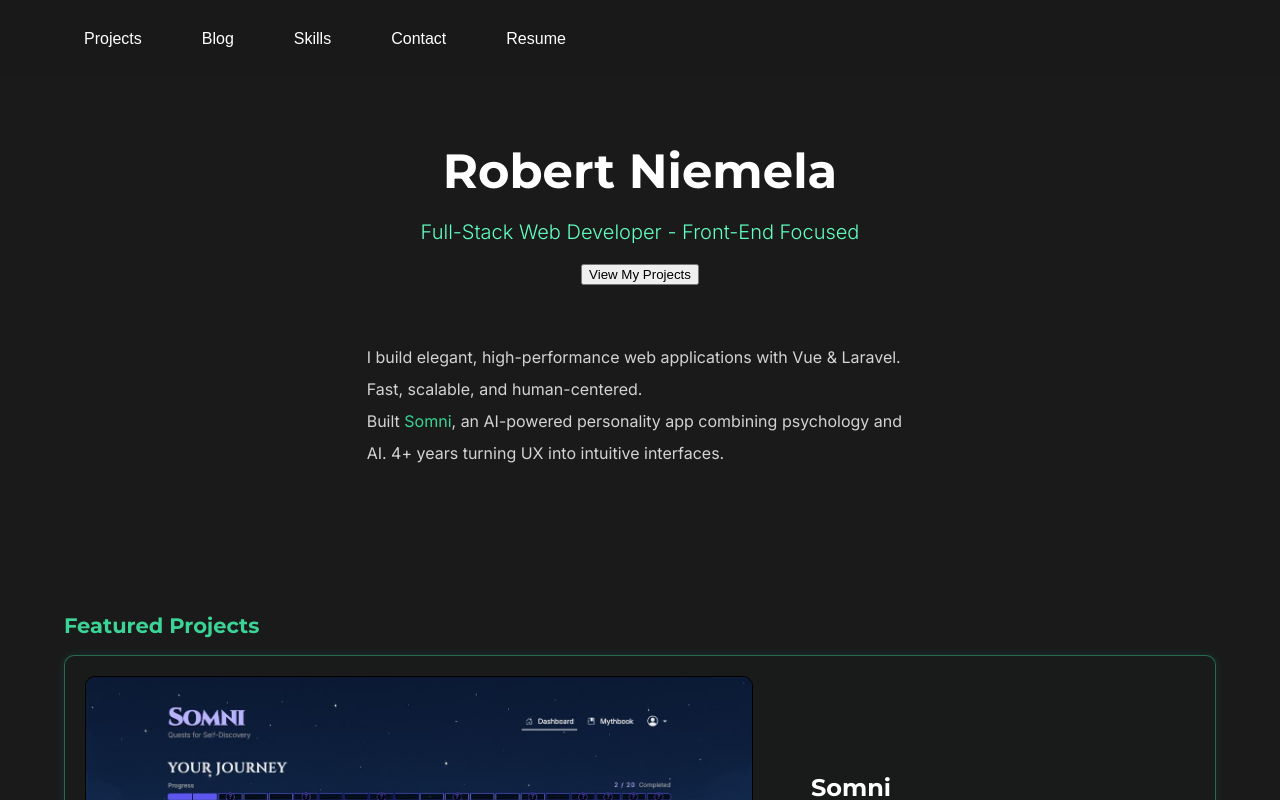
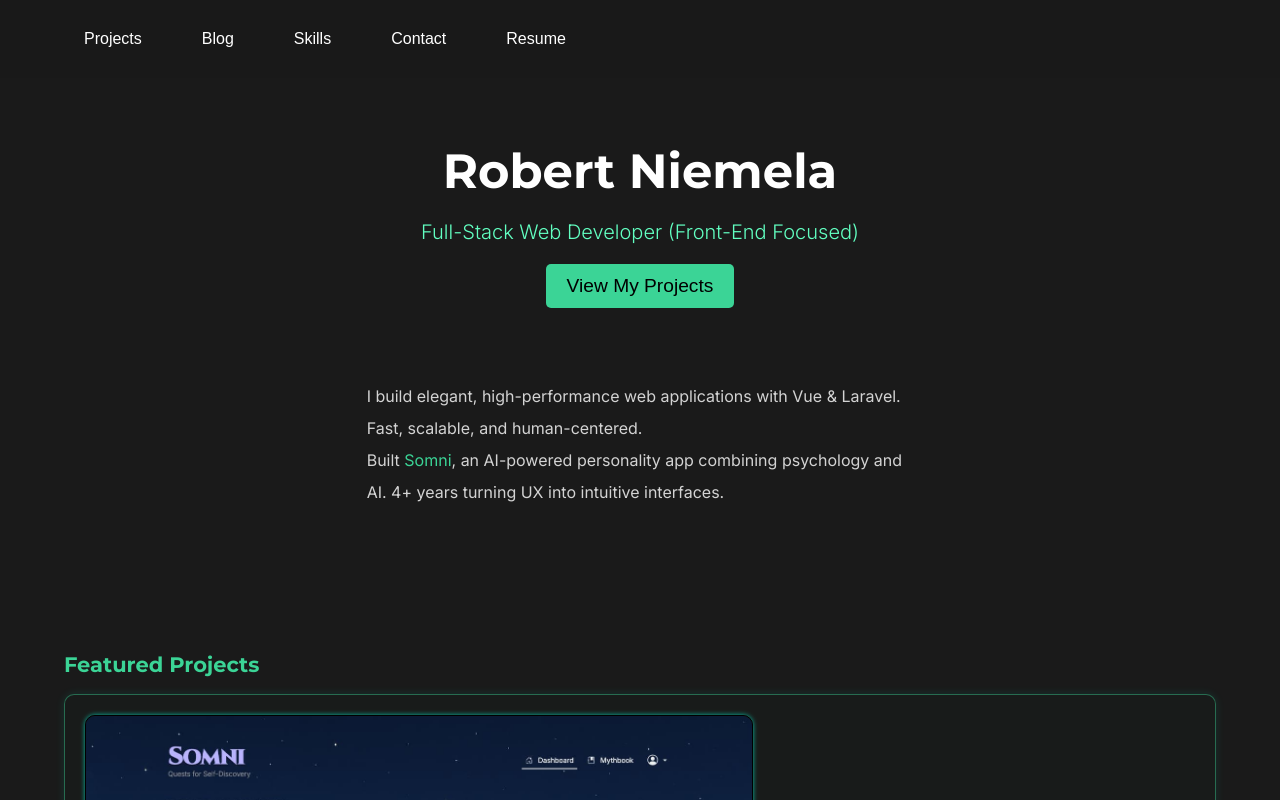
Before and after one commit to rniemela77/personal-website, a Vue app: page / in a window 1280 px wide. Shown: the top 800 px of the page. Built offline with nearby package versions, Linux system fonts and the light colour scheme.

Commit message:
add end section cta, add cta btn to intro

```diff
--- a/src/components/ChuzapathProject.vue
+++ b/src/components/ChuzapathProject.vue
@@ -42,6 +42,7 @@ img {
     height: auto;
     border-radius: 10px;
 	border: 0.5px solid #000;
+    box-shadow: 0 0px 4px rgba(0 255 221 / 0.4);
 }
 
 @media screen and (max-width: 800px) {
--- /dev/null
+++ b/src/components/ConsoleLog.js
@@ -0,0 +1,24 @@
+export default function ConsoleLog() {
+console.log('\n' +
+'⠀⠀⠀⢠⣾⣷⣦⡀⠀⠀⠀⠀⠀⠀⠀⠀⠀⠀⠀⠀⠀⠀⠀⠀⠀⠀⠀⠀⠀⠀' + '\n' +
+'⠀⠀⣰⣿⣿⣿⣿⣷⡀⠀⠀⠀⠀⠀⠀⠀⠀⠀⠀⠀⠀⠀⠀⠀⠀⠀⠀⠀⠀⠀' + '\n' +
+'⠀⢰⣿⣿⣿⣿⣿⣿⣷⡀⠀⠀⠀⠀⠀⠀⠀⠀⠀⠀⠀⠀⠀⠀⠀⠀⠀⠀⠀⠀' + '\n' +
+'⢀⣿⣿⣿⣿⣿⣿⣿⣿⣿⣷⣦⡀⠀⠀⠀⠀⠀⠀⠀⠀⠀⠀⠀⠀⠀⠀⠀⠀⠀' + '\n' +
+'⣿⣿⣿⣿⣿⣿⣿⣿⣿⣿⣿⣿⣿⣷⣤⣀⡀⠀⠀⠀⠀⠀⠀⠀⠀⠀⠀⠀⠀⠀' + '\n' +
+'⣿⣿⣿⣿⣿⣿⣿⣿⣿⣿⣿⣿⣿⣿⣿⣿⣿⣶⣤⣄⣀⣀⣤⣤⣶⣾⣿⣿⣿⡷' + '\n' +
+'⣿⣿⣿⣿⣿⣿⣿⣿⣿⣿⣿⣿⣿⣿⣿⣿⣿⣿⣿⣿⣿⣿⣿⣿⣿⣿⣿⣿⡿⠁' + '\n' +
+'⣿⣿⣿⣿⣿⣿⣿⣿⣿⣿⣿⣿⣿⣿⣿⣿⣿⣿⣿⣿⣿⣿⣿⣿⣿⣿⣿⡿⠁⠀' + '\n' +
+'⣿⣿⣿⣿⣿⣿⣿⣿⣿⣿⣿⣿⣿⣿⣿⣿⣿⣿⣿⣿⣿⣿⣿⣿⣿⣿⠏⠀⠀⠀' + '\n' +
+'⣿⣿⣿⣿⣿⣿⣿⣿⣿⣿⣿⣿⣿⣿⣿⣿⣿⣿⣿⣿⣿⣿⣿⣿⣿⠏⠀⠀⠀⠀' + '\n' +
+'⣿⣿⣿⡇⠀⡾⠻⣿⣿⣿⣿⣿⣿⣿⣿⣿⣿⣿⣿⣿⣿⣿⣿⣿⠁⠀⠀⠀⠀⠀' + '\n' +
+'⣿⣿⣿⣧⡀⠁⣀⣿⣿⣿⣿⣿⣿⣿⣿⣿⣿⣿⣿⣿⣿⣿⣿⡇⠀⠀⠀⠀⠀⠀' + '\n' +
+'⣿⣿⣿⣿⣿⣿⣿⣿⣿⣿⣿⣿⣿⡟⠉⢹⠉⠙⣿⣿⣿⣿⣿⠀⠀⠀⠀⠀⠀⠀' + '\n' +
+'⣿⣿⣿⣿⣿⣿⣿⣿⣿⣿⣿⣿⣿⣷⣀⠀⣀⣼⣿⣿⣿⣿⡟⠀⠀⠀⠀⠀⠀⠀' + '\n' +
+'⣿⣿⣿⣿⣿⣿⣿⣿⣿⣿⣿⣿⣿⣿⣿⣿⣿⣿⣿⣿⡿⠋⠀⠀⠀⠀⠀⠀⠀⠀' + '\n' +
+'⣿⣿⣿⣿⣿⣿⣿⣿⣿⣿⣿⣿⣿⣿⣿⣿⣿⣿⡿⠛⠁⠀⠀⠀⠀⠀⠀⠀⠀⠀' + '\n' +
+'⣿⣿⣿⣿⣿⣿⣿⣿⣿⣿⣿⣿⣿⣿⣿⡿⠛⠀⠤⢀⡀⠀⠀⠀⠀⠀⠀⠀⠀⠀' + '\n' +
+'⣿⣿⣿⣿⠿⣿⣿⣿⣿⣿⣿⣿⠿⠋⢃⠈⠢⡁⠒⠄⡀⠈⠁⠀⠀⠀⠀⠀⠀⠀' + '\n' +
+'⣿⣿⠟⠁⠀⠀⠈⠉⠉⠁⠀⠀⠀⠀⠈⠆⠀⠀⠀⠀⠀⠀⠀⠀⠀⠀⠀⠀⠀⠀' + '\n' +
+'⠋⠀⠀⠀⠀⠀⠀⠀⠀⠀⠀⠀⠀⠀⠀⠘⠀⠀⠀⠀⠀⠀⠀⠀⠀⠀⠀⠀⠀⠀');
+console.log('👋 Hi! Thanks for checking out my website.')
+}
--- a/src/components/ContactSection.vue
+++ b/src/components/ContactSection.vue
@@ -1,5 +1,7 @@
 <template>
     <div class="contact-section">
+        <h3>I'm open to full-time opportunities and collaborations.</h3>
+
         <div class="contact-container">
             <div class="contact-item" v-for="item in contactItems" :key="item.name">
                 <h3>{{ item.name }}</h3>
--- a/src/components/DoohickeyInteractiveProject.vue
+++ b/src/components/DoohickeyInteractiveProject.vue
@@ -42,6 +42,7 @@ img {
     height: auto;
     border-radius: 10px;
 	border: 0.5px solid #000;
+    box-shadow: 0 0 4px 0 rgba(0 255 221 / 0.4);
 }
 
 @media screen and (max-width: 800px) {
--- a/src/components/ResumeSection.vue
+++ b/src/components/ResumeSection.vue
@@ -1,10 +1,10 @@
 <template>
     <div class="resume-links">
-        <a href="/assets/RobertNiemela_Frontend_Developer_Resume.pdf" target="_blank" class="resume-link">
+        <a href="/assets/robert_niemela_fullstack_resume.pdf" target="_blank" class="resume-link">
             <img src="/assets/icons/open-new-tab.svg" alt="PDF Icon" class="pdf-icon" />
             View Resume
         </a>
-        <a href="/assets/RobertNiemela_Frontend_Developer_Resume.pdf" download class="resume-link">
+        <a href="/assets/robert_niemela_fullstack_resume.pdf" download class="resume-link">
             <img src="/assets/icons/download.svg" alt="PDF Icon" class="pdf-icon" />
             Download PDF
         </a>
@@ -14,7 +14,7 @@
 <style scoped>
 .resume-links {
     display: flex;
-    gap: 20px;
+    gap: 40px;
 
     @media (max-width: 600px) {
         flex-direction: column;
--- a/src/components/SomniProject.vue
+++ b/src/components/SomniProject.vue
@@ -49,6 +49,7 @@
 	max-width: 800px;
 	border-radius: 10px;
 	border: 0.5px solid #000;
+    box-shadow: 0 0 5px 0 rgba(0 255 221 / 0.7);
 }
 
 @media screen and (max-width: 800px) {
--- a/src/components/views/HomePage.vue
+++ b/src/components/views/HomePage.vue
@@ -2,8 +2,8 @@
     <div>
         <div class="name-title animate-on-scroll" data-animation="fade-in">
             <h1 class="name">Robert Niemela</h1>
-            <p class="title">Full-Stack Web Developer - Front-End Focused</p>
-            <button class="view-my-work-btn" @click="scrollToSection('#projects')">View My Projects</button>
+            <p class="title">Full-Stack Web Developer (Front-End Focused)</p>
+            <button class="btn-primary" @click="scrollToSection('#projects')">View My Projects</button>
             <p class="bio">I build elegant, high-performance web applications with Vue & Laravel. Fast, scalable, and human-centered.<br></br>Built <a href="https://somni.quest" target="_blank">Somni</a>, an AI-powered personality app combining psychology and AI. 4+ years turning UX into intuitive interfaces.</p>
         </div>
 
@@ -70,6 +70,16 @@
                 <ResumeSection />
             </div>
         </section>
+
+        <div class="text-center">
+            <h2>Ready to bring thoughtful front-end engineering to your team.</h2>
+
+            <div class="btn-container">
+                <button class="btn-primary" @click="scrollToSection('#contact')">Hire Me</button>
+
+                <button class="btn-primary" @click="scrollToSection('#projects')">View Projects</button>
+            </div>
+        </div>
     </div>
 </template>
 
@@ -85,10 +95,12 @@ import EducationSection from '../EducationSection.vue';
 import ExperienceSection from '../ExperienceSection.vue';
 import ContactSection from '../ContactSection.vue';
 import ResumeSection from '../ResumeSection.vue';
+import ConsoleLog from '../ConsoleLog';
 
 const { scrollToSection } = useScrollToSection()
 
 onMounted(() => {
+    ConsoleLog()
     const observerOptions = {
         threshold: 0.1,
         rootMargin: '0px 0px -50px 0px'
@@ -115,6 +127,7 @@ onMounted(() => {
 
 .name {
     font-size: 48px;
+    margin-top: 3rem;
     margin-bottom: 1rem;
 }
 
@@ -144,6 +157,36 @@ onMounted(() => {
     box-shadow: 0 0 10px 0 rgba(0 255 221 / 0.11);
     border-radius: 10px;
     padding: 20px;
+}
+
+.text-center {
+    text-align: center;
+}
+
+.btn-container {
+    display: flex;
+    gap: 40px;
+    justify-content: center;
+    margin: 2rem 0 4rem;
+}
+
+.btn-primary {
+    background: #3BD496;
+    color: #000;
+    border: 1px solid transparent;
+    border-radius: 5px;
+    transition: all 0.3s ease;
+    display: inline-flex;
+    align-items: center;
+    gap: 10px;
+    font-size: 1.2rem;
+    padding: 10px 20px;
+    text-decoration: none;
+    margin-bottom: 1rem;
+    cursor: pointer;
+    &:hover {
+        background: white;
+    }
 }
 
 /* Animation base styles */
```
Also changed, not shown: 2 other files (tests, documents, lock files or other folders).
